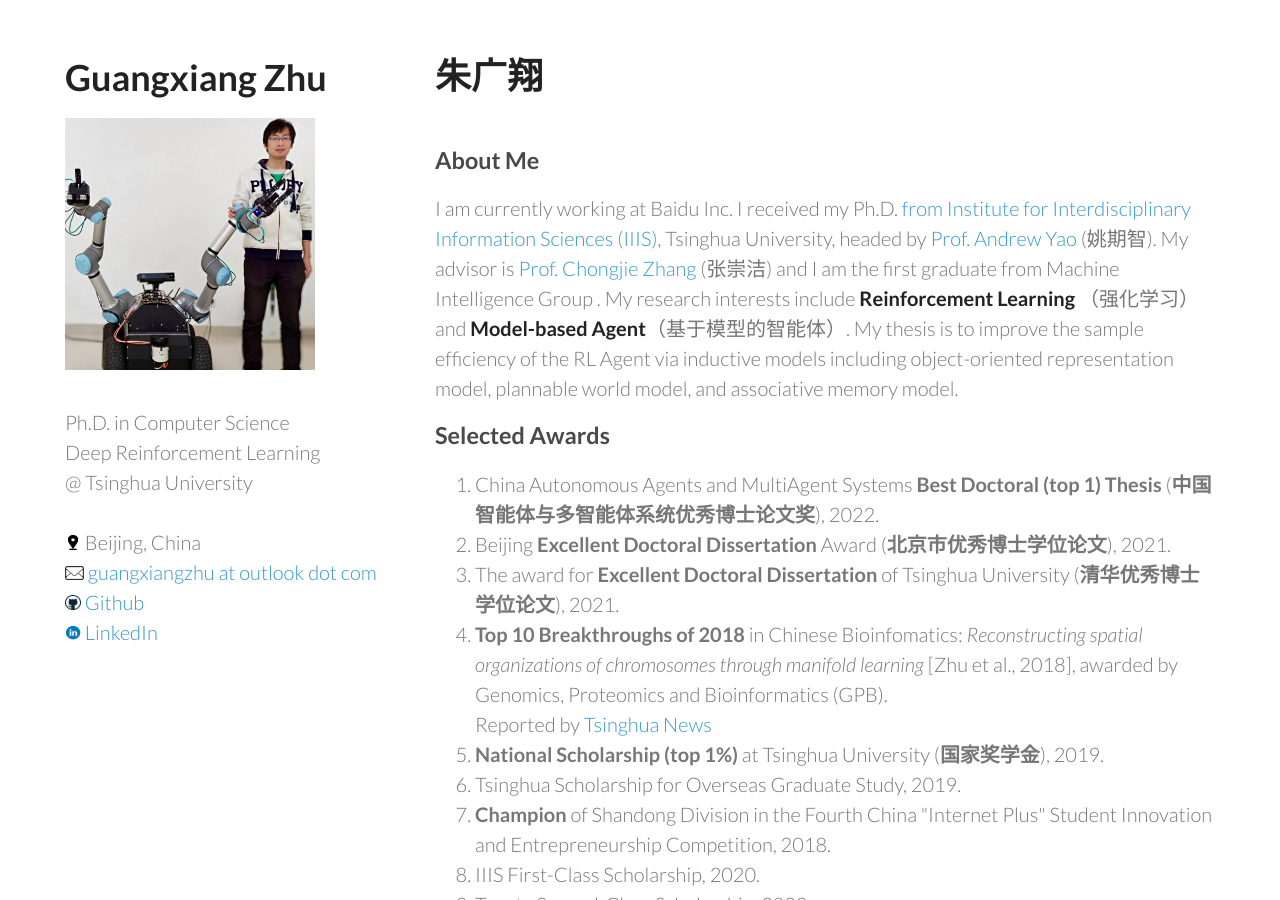
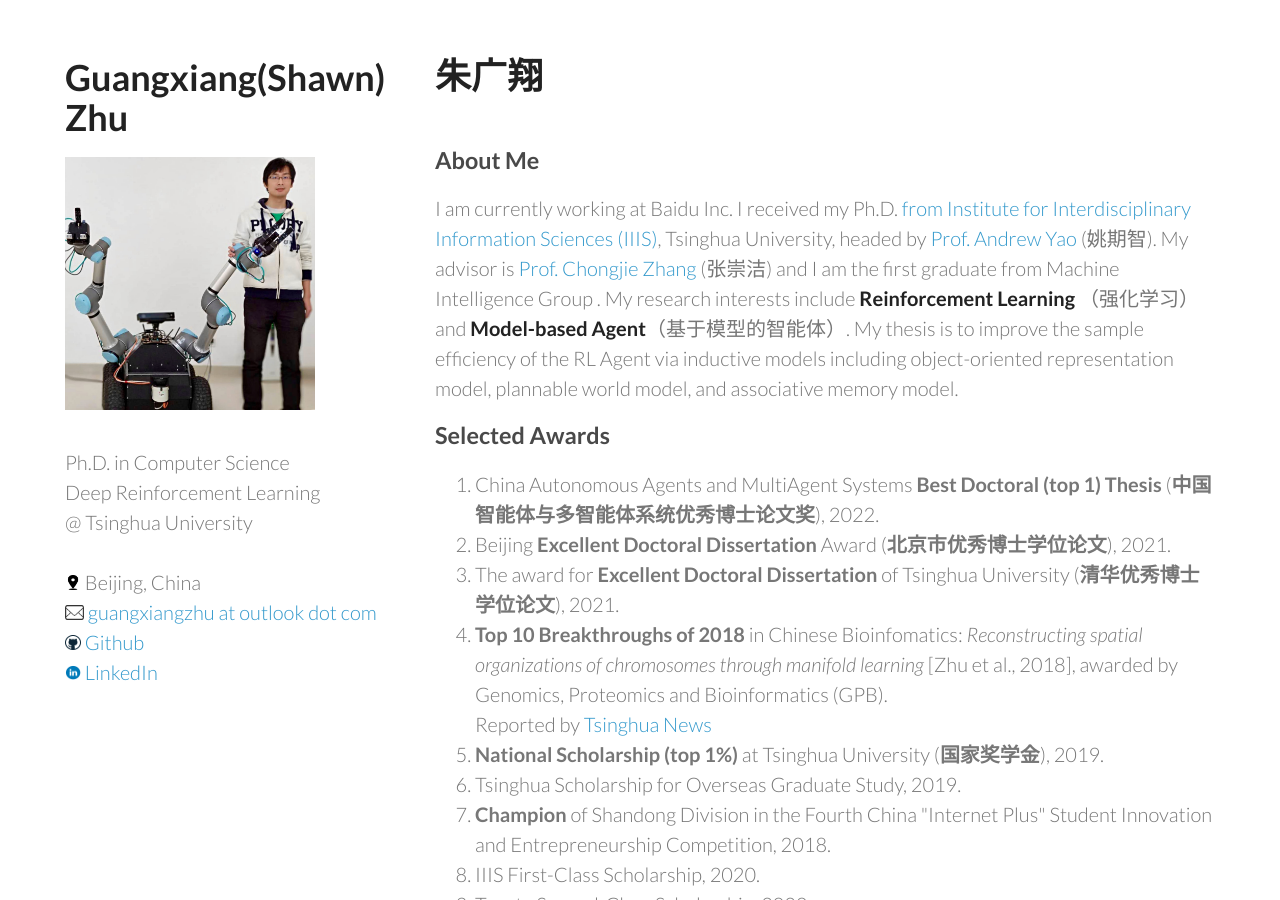
Before and after one commit to GuangxiangZhu/GuangxiangZhu.github.io, a Jekyll site: the page index.html, which Jekyll copies as it is, in a window 1280 px wide and 900 px high. Built offline with Jekyll 4.4.1, drawn with Linux system fonts in a browser that asks for light colours.

Commit message:
Update index.html

```diff
--- a/index.html
+++ b/index.html
@@ -15,7 +15,7 @@
 <body>
   <div class="container" style="width:3000px">
     <header width:400px>
-      <h1>Guangxiang Zhu</h1>
+      <h1>Guangxiang(Shawn) Zhu</h1>
       <img src="./assets/zgx.jpg" style="width:250px;"><br />
       <p>
         <br/>
@@ -36,7 +36,7 @@
       <br />
     	<h3>About Me</h3>
       <p>
-I am currently working at Baidu Inc. I received my Ph.D. <a href="https://iiis.tsinghua.edu.cn/en/guangxiang/"> from Institute for Interdisciplinary Information Sciences (IIIS)</a>, Tsinghua University, headed by <a href="https://iiis.tsinghua.edu.cn/yao/"> Prof. Andrew Yao</a> (姚期智). My advisor is <a href="http://people.iiis.tsinghua.edu.cn/~zhang/"> Prof. Chongjie Zhang </a> (张崇洁) and I am the first graduate from Machine Intelligence Group </a>.
+I am currently working at Baidu Inc. I received my Ph.D. <a href="https://iiis.tsinghua.edu.cn/"> from Institute for Interdisciplinary Information Sciences (IIIS)</a>, Tsinghua University, headed by <a href="https://iiis.tsinghua.edu.cn/yao/"> Prof. Andrew Yao</a> (姚期智). My advisor is <a href="http://people.iiis.tsinghua.edu.cn/~zhang/"> Prof. Chongjie Zhang </a> (张崇洁) and I am the first graduate from Machine Intelligence Group </a>.
 
 My research interests include <strong>Reinforcement Learning</strong> （强化学习） and <strong>Model-based Agent</strong>（基于模型的智能体）. My thesis is to improve the sample efficiency of the RL Agent via inductive models including object-oriented representation model, plannable world model, and associative memory model.      </p>
 
```
